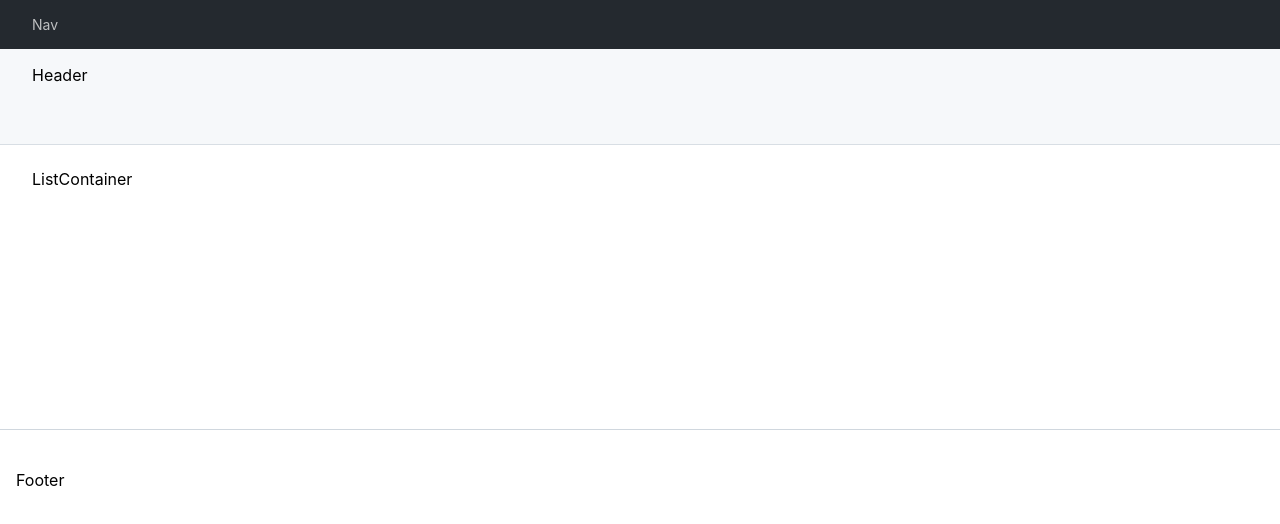
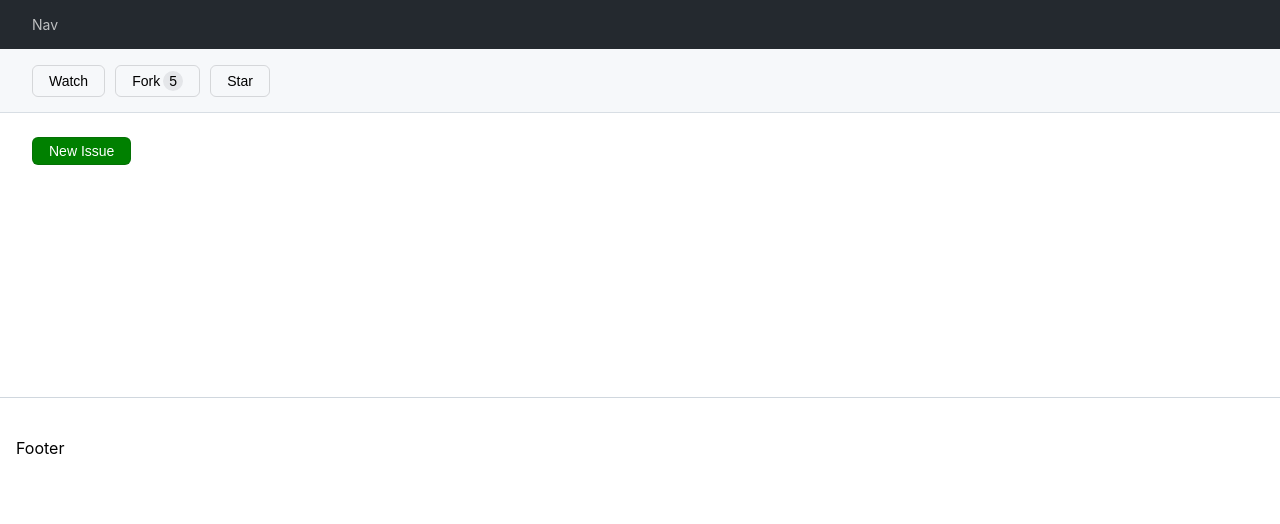
Before and after one commit to JYK75/Github_Issue_page_clone, a React (Create React App) app in the folder react-app/: page / in a window 1280 px wide. Shown: the top 524 px of the page. Built offline with nearby package versions, Linux system fonts and the light colour scheme.

Commit message:
button component

```diff
--- a/react-app/src/App.js
+++ b/react-app/src/App.js
@@ -1,11 +1,20 @@
 import styles from "./App.module.css";
+
+import Button from "./components/Button";
+import Header from "./Header";
 
 function App() {
   return (
     <>
       <div className={styles.nav}>Nav</div>
-      <div className={styles.header}>Header</div>
-      <div className={styles.listContainer}>ListContainer</div>
+      <Header />
+      <div className={styles.listContainer}>
+        <Button
+          style={{ fontSize: "14px", backgroundColor: "green", color: "white" }}
+        >
+          New Issue
+        </Button>
+      </div>
       <div className={styles.footer}>Footer</div>
     </>
   );
--- a/react-app/src/App.module.css
+++ b/react-app/src/App.module.css
@@ -11,13 +11,6 @@
   align-items: center;
 }
 
-.header {
-  padding: 16px 32px;
-  background: rgba(246, 248,250);
-  height: 96px;
-  box-shadow: inset 0 -1px hsla(210, 18%, 87%, 1);
-}
-
 .listContainer {
   padding: 0 32px;
   margin-top: 24px;
--- /dev/null
+++ b/react-app/src/Header.js
@@ -0,0 +1,40 @@
+import styles from "./Header.module.css";
+
+import Button from "./components/Button";
+import Space from "./components/Space";
+
+export default function Header() {
+  return (
+    <div className={styles.header}>
+      <Button
+        style={{
+          fontSize: "14px",
+          backgroundColor: "transparent",
+          color: "black",
+        }}
+      >
+        Watch
+      </Button>
+      <Space />
+      <Button
+        style={{
+          fontSize: "14px",
+          backgroundColor: "transparent",
+          color: "black",
+        }}
+      >
+        Fork <div className={styles.circle}>5</div>
+      </Button>
+      <Space />
+      <Button
+        style={{
+          fontSize: "14px",
+          backgroundColor: "transparent",
+          color: "black",
+        }}
+      >
+        Star
+      </Button>
+    </div>
+  );
+}
--- /dev/null
+++ b/react-app/src/Header.module.css
@@ -0,0 +1,17 @@
+.header {
+  display: flex;
+  padding: 16px 32px;
+  background: rgba(246, 248,250);
+  box-shadow: inset 0 -1px hsla(210, 18%, 87%, 1);
+}
+
+.circle {
+  width: 20px;
+  height: 20px;
+  border-radius: 50%;
+  background-color: rgba(27,31,36,0.08);
+  align-items: center;
+  display: flex;
+  justify-content: center;
+  margin-left: 3px;
+}
--- /dev/null
+++ b/react-app/src/components/Button.js
@@ -0,0 +1,9 @@
+import styles from "./Button.module.css";
+
+export default function Button({ style, children }) {
+  return (
+    <button className={styles.button} style={style}>
+      {children}
+    </button>
+  );
+}
--- /dev/null
+++ b/react-app/src/components/Button.module.css
@@ -0,0 +1,7 @@
+.button {
+  display: flex;
+  padding: 5px 16px;
+  border-radius: 6px;
+  border: 1px solid rgba(27, 31, 36, 0.15);
+  align-items: center;
+}
--- /dev/null
+++ b/react-app/src/components/Space.js
@@ -0,0 +1,5 @@
+import styles from "./Space.module.css";
+
+export default function Space() {
+  return <div className={styles.space}></div>;
+}
--- /dev/null
+++ b/react-app/src/components/Space.module.css
@@ -0,0 +1,4 @@
+.space {
+  width: 10px;
+  height: 10px;
+}
```
